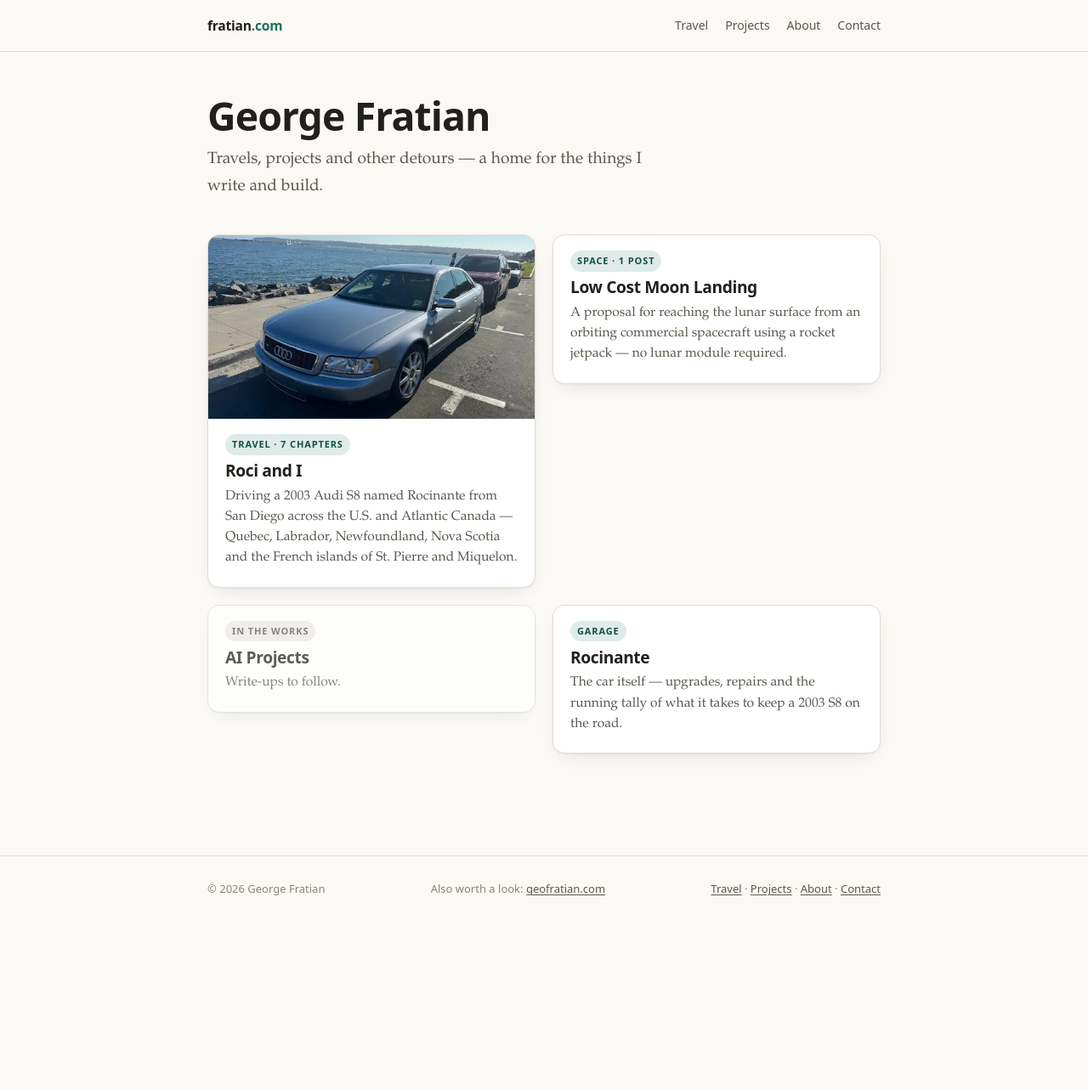
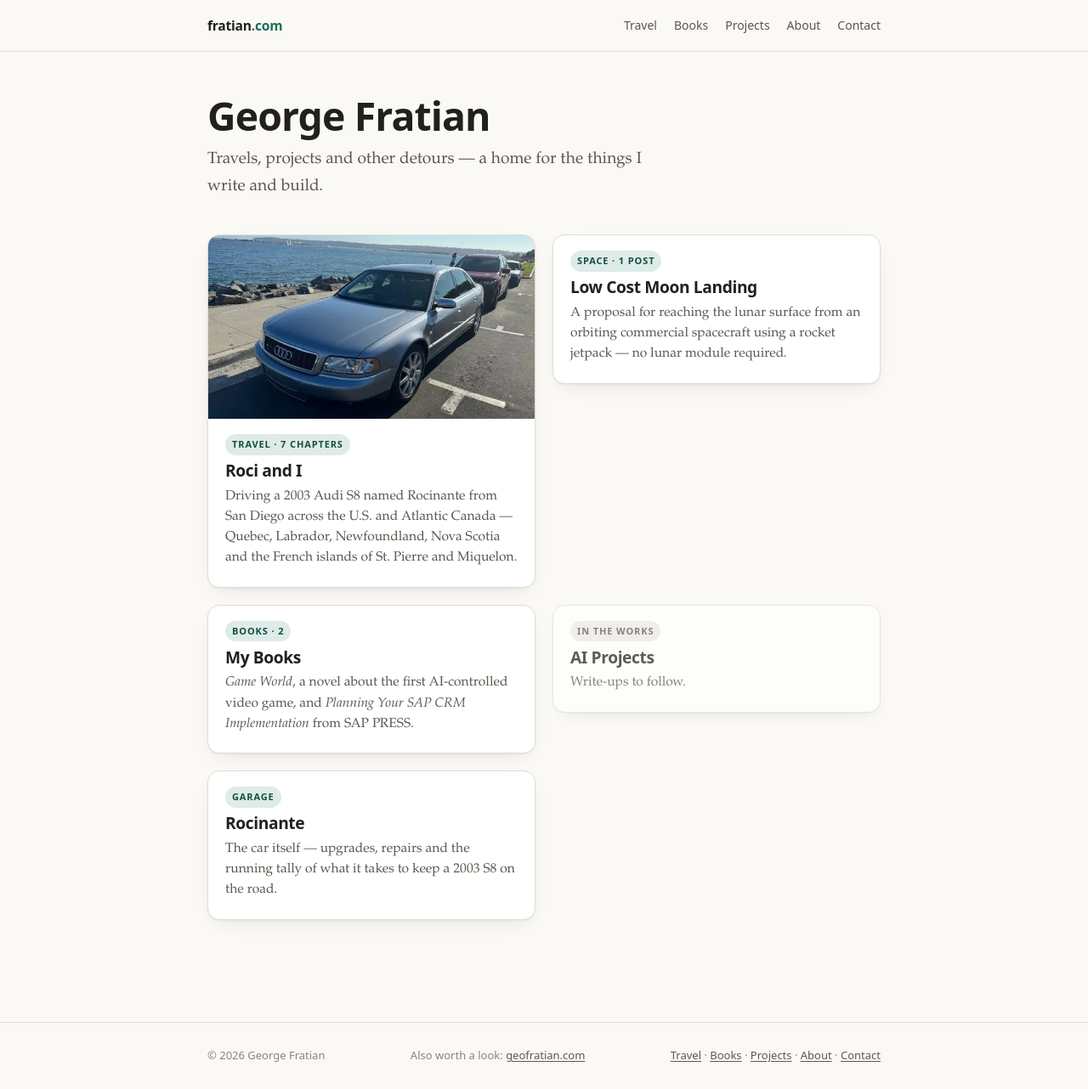
Before and after one commit to gfratian/fratian.com, a Jekyll site: the page built from index.html, in a window 1280 px wide and 1282 px high. Shown: the whole window at 85% size. Built offline with Jekyll 4.4.1, drawn with Linux system fonts in a browser that asks for light colours.

Commit message:
Add a My Books page and document how to create pages
Links both books by their canonical Amazon addresses rather than the
long search URLs, which expire.

```diff
--- a/_layouts/default.html
+++ b/_layouts/default.html
@@ -25,6 +25,7 @@
     <a class="brand" href="{{ '/' | relative_url }}">fratian<span>.com</span></a>
     <nav class="site-nav" aria-label="Main">
       <a href="{{ '/travel/' | relative_url }}"{% if page.url contains '/travel' or page.chapter %} aria-current="page"{% endif %}>Travel</a>
+      <a href="{{ '/books/' | relative_url }}"{% if page.url contains '/books' %} aria-current="page"{% endif %}>Books</a>
       <a href="{{ '/projects/' | relative_url }}"{% if page.url contains '/projects' %} aria-current="page"{% endif %}>Projects</a>
       <a href="{{ '/about/' | relative_url }}"{% if page.url contains '/about' %} aria-current="page"{% endif %}>About</a>
       <a href="{{ '/contact/' | relative_url }}"{% if page.url contains '/contact' %} aria-current="page"{% endif %}>Contact</a>
@@ -40,7 +41,7 @@
   <div class="wrap">
     <span>© {{ site.time | date: '%Y' }} George Fratian</span>
     <span>Also worth a look: <a href="https://www.geofratian.com" target="_blank" rel="noopener">geofratian.com</a></span>
-    <span><a href="{{ '/travel/' | relative_url }}">Travel</a> · <a href="{{ '/projects/' | relative_url }}">Projects</a> · <a href="{{ '/about/' | relative_url }}">About</a> · <a href="{{ '/contact/' | relative_url }}">Contact</a></span>
+    <span><a href="{{ '/travel/' | relative_url }}">Travel</a> · <a href="{{ '/books/' | relative_url }}">Books</a> · <a href="{{ '/projects/' | relative_url }}">Projects</a> · <a href="{{ '/about/' | relative_url }}">About</a> · <a href="{{ '/contact/' | relative_url }}">Contact</a></span>
   </div>
 </footer>
 </body>
--- a/index.html
+++ b/index.html
@@ -35,6 +35,15 @@ description: Travel writing, side projects and assorted curiosities.
       </div>
     </li>
 
+    <li class="card">
+      <div class="card__body">
+        <span class="tag">Books · 2</span>
+        <h2><a href="{{ '/books/' | relative_url }}">My Books</a></h2>
+        <p><em>Game World</em>, a novel about the first AI-controlled video game,
+           and <em>Planning Your SAP CRM Implementation</em> from SAP PRESS.</p>
+      </div>
+    </li>
+
     <li class="card card--soon">
       <div class="card__body">
         <span class="tag tag--soon">In the works</span>
```
Also changed, not shown: books/index.html (added, +46 -0 lines), README.md.
